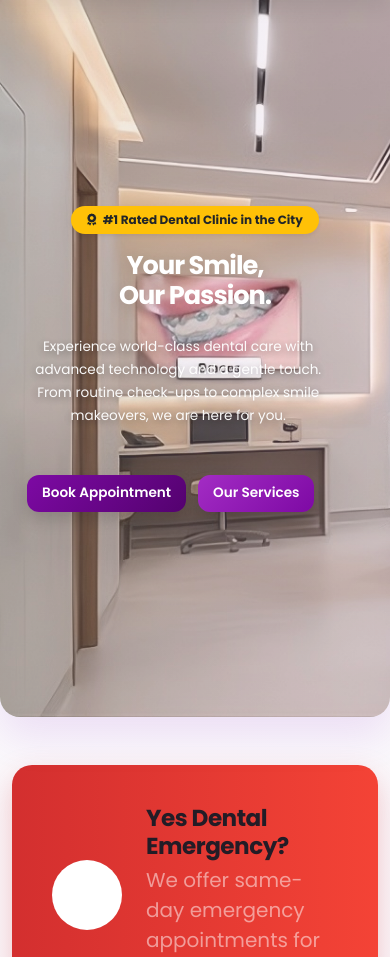
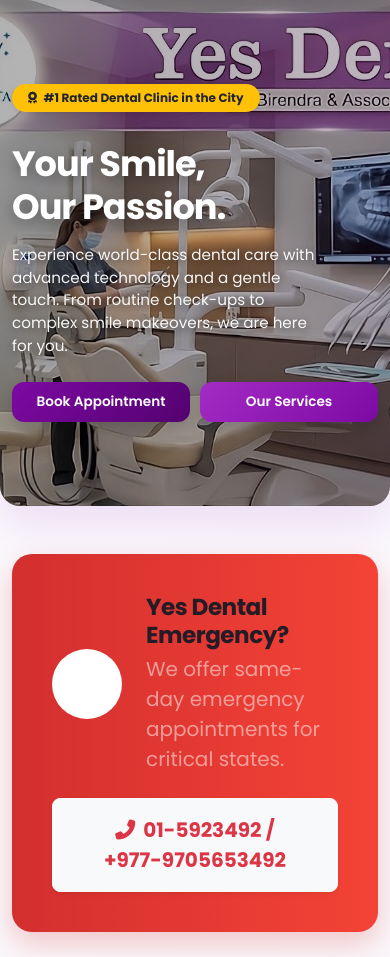
Before and after one commit to Sulindra-Thakur/Yes-Dental, a Flask app: page / in a window 390 px wide. Shown: the part 100-1057 px from the top of the page. Run offline with Flask 3, Linux system fonts and the light colour scheme.

Commit message:
fix: update hero section layout in pages template

```diff
--- a/templates/pages.html
+++ b/templates/pages.html
@@ -105,14 +105,6 @@
         position: relative;
         box-shadow: var(--shadow-lg);
     }
-
-    /* .hero-overlay {
-        position: absolute;
-        inset: 0;
-        background: linear-gradient(to right, rgba(35, 28, 38, 0.6), rgba(163, 44, 196, 0.3));
-        z-index: 1;
-    } */
-
 
     .hero-overlay {
         position: absolute;
@@ -315,102 +307,96 @@
         transform: translateX(5px);
         transition: transform 0.3s ease;
     }
-/* ==========================================
-   HERO SECTION FORCE DESKTOP VIEW SYSTEM
-========================================== */
+
+    /* =======================================================
+       PREMIUM HERO FRAMEWORK & RESPONSIVE SYSTEM (CLEANED)
+       ======================================================= */
     .hero-section {
         min-height: 85dvh;
-    background-position: left center !important; /* Image ka left part focused rahega */
+        background-position: right center !important; /* Desktop default focus */
+        transition: var(--transition-smooth);
     }
 
-/* Tablets aur Medium Screens par layout maintain rakhne ke liye */
-@media (max-width: 991px) {
+    /* Mobile & Tablet Responsive Engine */
+    @media (max-width: 768px) {
         .hero-section {
+            background-position: 82% center !important; /* Auto-focus setup on mobile */
+            min-height: 60dvh !important;
             padding: 40px 0;
         }
-    .hero-section h1 {
-        font-size: 2.5rem !important; /* Text thoda chota taaki ek line me adjust ho ske */
-        line-height: 1.2;
+
+        .hero-title {
+            font-size: 2.2rem !important;
+            line-height: 1.2 !important;
+            margin-top: 15px;
         }
-    .hero-section .lead {
-        font-size: 1.05rem;
+
+        .hero-lead-text {
+            font-size: 0.95rem !important;
+            line-height: 1.5 !important;
             max-width: 85% !important;
-        margin-left: 0 !important; /* Left alignment fix */
         }
-    .hero-section .d-flex {
-        flex-direction: row !important; /* Buttons ko side-by-side (row) hi rakhega */
-        gap: 12px !important;
-        justify-content: flex-start !important; /* Left side me rakhega */
+
+        .brand-badge {
+            font-size: 0.75rem !important;
         }
-    .hero-section .btn {
-        padding: 10px 20px !important;
-        font-size: 0.9rem;
-        width: auto !important; /* Full width hone se rokega */
-        min-width: unset !important;
+
+        /* Prevent side-by-side buttons from vertical crashing */
+        .hero-btn-group {
+            flex-direction: row !important;
+            gap: 10px !important;
+        }
+
+        .dynamic-hero-btn {
+            padding: 10px 18px !important;
+            font-size: 0.85rem !important;
+            flex: 1;
+            text-align: center;
+            white-space: nowrap;
         }
     }
 
-/* Chote Mobile Screens ke liye */
-@media (max-width: 576px) {
-    .hero-section {
-        padding: 30px 15px;
+    /* Ultra Small Phones (iPhone SE / Mini Models) */
+    @media (max-width: 380px) {
+        .hero-title {
+            font-size: 1.8rem !important;
         }
-    .hero-section h1 {
-        font-size: 1.8rem !important; /* Chote mobile ke hisab se perfect heading size */
+        .hero-lead-text {
+            font-size: 0.85rem !important;
+            max-width: 100% !important;
         }
-    .hero-section .lead {
-        font-size: 0.9rem;
-        max-width: 90% !important;
-    }
-    .hero-section .badge {
-        font-size: 0.75rem;
+        .dynamic-hero-btn {
+            padding: 8px 12px !important;
+            font-size: 0.78rem !important;
         }
     }
-
-/* Ultra Small Screens (iPhone 12/13 Mini, Samsung S21 FE etc.) */
-@media (max-width: 400px) {
-    .hero-section h1 {
-        font-size: 1.6rem !important;
-    }
-    .hero-section .lead {
-        font-size: 0.85rem;
-    }
-    .hero-section .btn {
-        padding: 8px 15px !important;
-        font-size: 0.85rem;
-    }
-}
-
 </style>
 
-<!-- 1. HERO SECTION -->
 <section class="hero-section text-white d-flex align-items-center"
     style="
     background:
     linear-gradient(
-        rgba(255,255,255,0.18),
-        rgba(255,255,255,0.18)
+        rgba(0, 0, 0, 0.25), /* Text readability badhane ke liye optimal safe overlay tint */
+        rgba(0, 0, 0, 0.25)
     ),
-    url('{{ url_for('static', filename='logo/hero2.jpeg') }}')
-    no-repeat center center;
+    url('{{ url_for('static', filename='logo/hero2.jpeg') }}') no-repeat;
     background-size: cover;
     min-height: 85dvh;">
     <div class="hero-overlay"></div>
-    <div class="container text-center text-md-start">
-        <div class="row flex-nowrap">
-            <div class="col-lg-8 col-xl-7 mx-auto mx-md-0">
-                <div class="badge bg-warning text-dark mb-3 px-3 py-2 rounded-pill fw-bold shadow-sm">
+    <div class="container text-start">
+        <div class="row">
+            <div class="col-12 col-md-8 col-lg-7">
+                <div class="badge bg-warning text-dark mb-3 px-3 py-2 rounded-pill fw-bold shadow-sm brand-badge">
                     <i class="fas fa-award me-1"></i> #1 Rated Dental Clinic in the City
                 </div>
-                <h1 class="hero-title display-3 fw-bold text-white mb-4" style="text-shadow: 0 4px 15px rgba(0,0,0,0.15);">Your Smile,<br>Our Passion.</h1>
-                <p class="lead text-white mb-5" style="max-width: 650px; line-height: 1.7; opacity: 0.95; font-weight: 400; text-shadow: 0 2px 8px rgba(0,0,0,0.45);">
+                <h1 class="hero-title display-3 fw-bold text-white mb-3" style="text-shadow: 0 4px 15px rgba(0,0,0,0.35);">Your Smile,<br>Our Passion.</h1>
+                <p class="lead text-white mb-4 hero-lead-text" style="max-width: 650px; line-height: 1.6; opacity: 0.95; font-weight: 400; text-shadow: 0 2px 8px rgba(0,0,0,0.55);">
                     Experience world-class dental care with advanced technology and a gentle touch.
                     From routine check-ups to complex smile makeovers, we are here for you.
                 </p>
-                <div class="d-flex flex-column flex-sm-row gap-3">
-                    <a href="{{ url_for('booking_page') }}" class="btn btn-primary btn-lg px-4 py-3 shadow">Book Appointment</a>
-                    <!-- Filled Solid Purple Background Button below -->
-                    <a href="{{ url_for('services') }}" class="btn btn-hero-secondary btn-lg px-4 py-3 shadow">Our Services</a>
+                <div class="hero-btn-group d-flex gap-3">
+                    <a href="{{ url_for('booking_page') }}" class="btn btn-primary btn-lg px-4 py-3 shadow dynamic-hero-btn">Book Appointment</a>
+                    <a href="{{ url_for('services') }}" class="btn btn-hero-secondary btn-lg px-4 py-3 shadow dynamic-hero-btn">Our Services</a>
                 </div>
             </div>
         </div>
```
Lines whose indentation alone changed are shown as unchanged.
